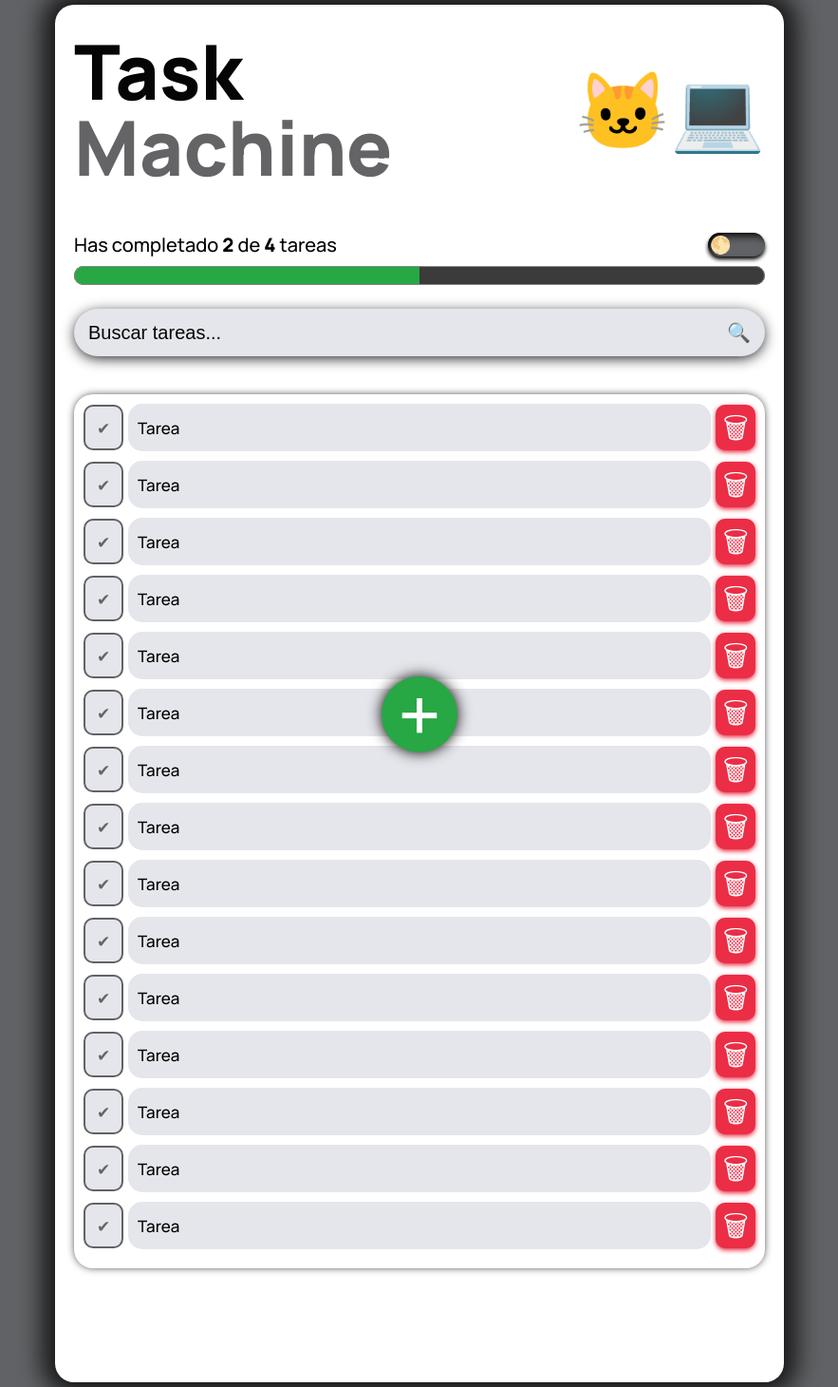
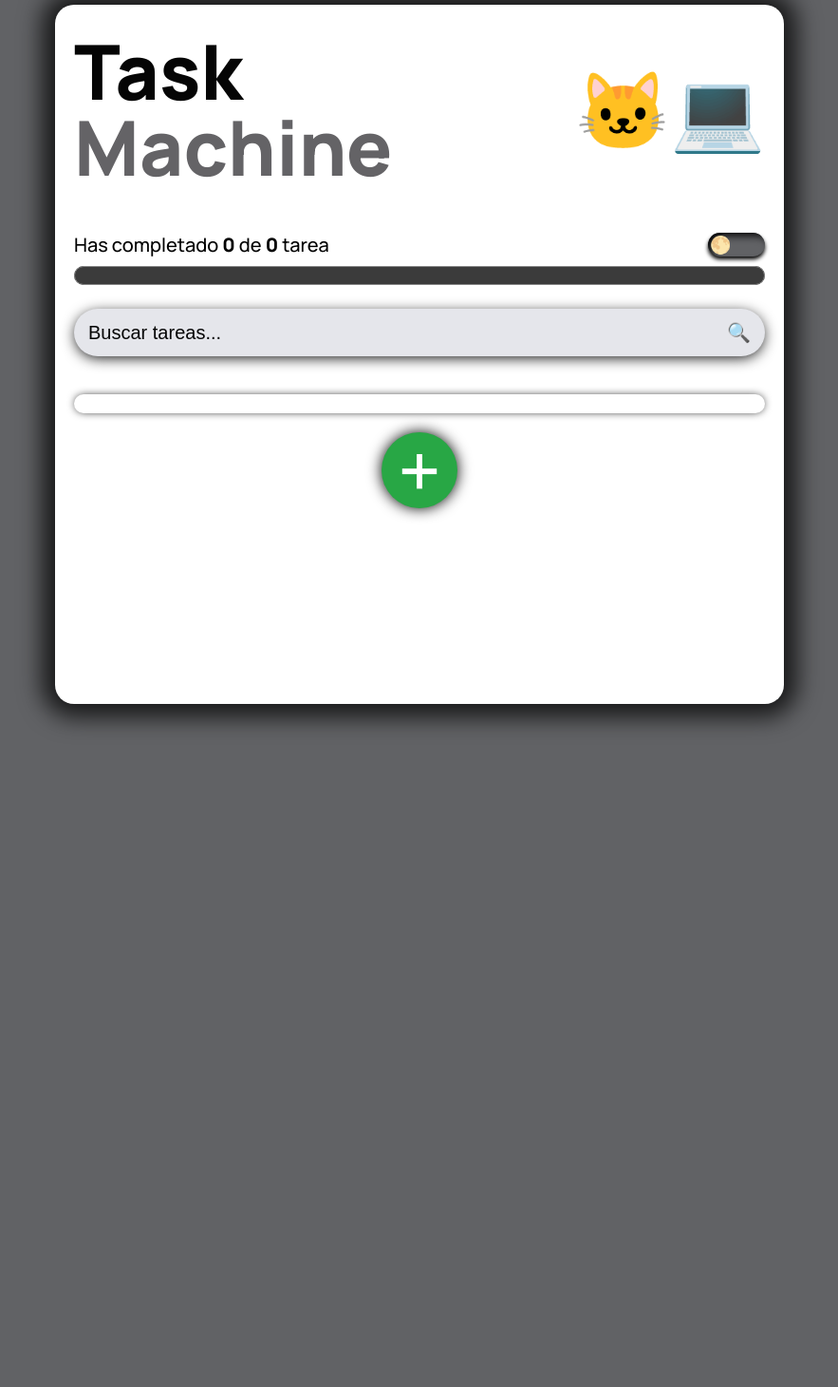
Before and after one commit to jeisonrojasm/task-machine-personal, a React (Create React App) app: page / in a window 1280 px wide. Shown: the whole page at 95% size, without its empty margins (198-1081 px from the left). After the commit the page ends 800 px from the top, so only its background shows below. Built offline with nearby package versions, Linux system fonts and the light colour scheme.

Commit message:
useLocalStorage and search items created

```diff
--- /dev/null
+++ b/src/GeneralHooks/useLocalStorage.js
@@ -0,0 +1,14 @@
+export const useLocalStorage = (key, initialValue) => {
+    let parsedData = JSON.parse(localStorage.getItem(key));
+
+    if (!parsedData) {
+        localStorage.setItem(key, JSON.stringify(initialValue));
+        parsedData = JSON.parse(localStorage.getItem(key));
+    } else {
+        parsedData = JSON.parse(localStorage.getItem(key));
+    }
+
+    return {
+        parsedData,
+    };
+};
--- /dev/null
+++ b/src/components/TodoContext/TodoContext.jsx
@@ -0,0 +1,18 @@
+import React, { useState } from 'react';
+
+import { useLocalStorage } from '../../GeneralHooks/useLocalStorage';
+
+export const TodoContext = React.createContext();
+
+export const TodoProvider = ({ children }) => {
+
+    const [searchedValue, setSearchedValue] = useState('');
+
+    const { parsedData: data } = useLocalStorage('TODOS_DATA_V1', []);
+
+    return (
+        <TodoContext.Provider value={{ data, searchedValue, setSearchedValue }}>
+            {children}
+        </TodoContext.Provider>
+    );
+};
--- a/src/components/TodoCounter/TodoCounter.css
+++ b/src/components/TodoCounter/TodoCounter.css
@@ -16,7 +16,6 @@
     width: 100%;
     height: 3rem;
     accent-color: var(--success-color);
-    ;
 }
 
 @media (min-width:768px) {
--- a/src/components/TodoCounter/TodoCounter.jsx
+++ b/src/components/TodoCounter/TodoCounter.jsx
@@ -1,17 +1,33 @@
+import { useContext, useEffect, useState } from 'react';
+
 import './TodoCounter.css';
 
 import { LightMode } from '../LightMode/LightMode';
 
+import { TodoContext } from '../TodoContext/TodoContext';
+
 export const TodoCounter = () => {
+
+    const { data } = useContext(TodoContext);
+
+    const [doneTodos, setDoneTodos] = useState(0);
+    const [totalTodos, setTotalTodos] = useState(0);
+
+    useEffect(() => {
+        setDoneTodos(data.filter(data => data.done).length);
+        setTotalTodos(data.length);
+        // eslint-disable-next-line
+    }, [doneTodos, totalTodos]);
+
     return (
         <div className='todo-counter'>
             <div className='todo-counter__counter'>
                 <p>
-                    Has completado <span className='todo-counter__counter--span'>2</span> de <span className='todo-counter__counter--span'>4</span> tareas
+                    Has completado <span className='todo-counter__counter--span'>{doneTodos}</span> de <span className='todo-counter__counter--span'>{totalTodos}</span> {totalTodos < 2 ? 'tarea' : 'tareas'}
                 </p>
                 <LightMode />
             </div>
-            <progress className='todo-counter__progress' value="50" max="100">50%</progress>
+            <progress className='todo-counter__progress' value={doneTodos} max={totalTodos}></progress>
         </div>
     )
 }
--- a/src/components/TodoItem/TodoItem.jsx
+++ b/src/components/TodoItem/TodoItem.jsx
@@ -1,14 +1,24 @@
+import { useContext } from 'react';
+
 import './TodoItem.css';
 
-export const TodoItem = () => {
+import { TodoContext } from '../TodoContext/TodoContext';
+
+export const TodoItem = ({ text }) => {
+
+    const { data } = useContext(TodoContext)
+
+    const onCheckClick = () => {
+        console.log('click');
+    };
+
     return (
         <div className='todo-item'>
-            <span className='todo-item__check'>
+            <span className='todo-item__check' onClick={onCheckClick}>
                 ✔
             </span>
             <p className='todo-item__text'>
-                {/* Lorem ipsum dolor sit amet, consectetur adipisicing elit. */}
-                Tarea
+                {text}
             </p>
             <span className='todo-item__delete'>
                 🗑
--- a/src/components/TodoList/TodoList.jsx
+++ b/src/components/TodoList/TodoList.jsx
@@ -2,24 +2,17 @@ import './TodoList.css';
 
 import { TodoItem } from "../TodoItem/TodoItem";
 
+import { useSearchedData } from './useSearchedData';
+
 export const TodoList = () => {
+
+    const searchedData = useSearchedData();
+
     return (
         <div className='todo-list'>
-            <TodoItem />
-            <TodoItem />
-            <TodoItem />
-            <TodoItem />
-            <TodoItem />
-            <TodoItem />
-            <TodoItem />
-            <TodoItem />
-            <TodoItem />
-            <TodoItem />
-            <TodoItem />
-            <TodoItem />
-            <TodoItem />
-            <TodoItem />
-            <TodoItem />
+            {
+                searchedData.map(data => <TodoItem key={data.id} text={data.text} />)
+            }
         </div>
     )
 }
--- /dev/null
+++ b/src/components/TodoList/useSearchedData.js
@@ -0,0 +1,22 @@
+import { useContext } from "react";
+
+import { TodoContext } from "../TodoContext/TodoContext";
+
+export const useSearchedData = () => {
+
+    const { data, searchedValue } = useContext(TodoContext);
+
+    let parsedData;
+
+    if (!searchedValue) {
+        parsedData = [...data];
+    } else {
+        parsedData = data.filter(data => {
+            const actualValueLower = data.text.toLowerCase();
+            const searchedValueLower = searchedValue.toLocaleLowerCase();
+            return actualValueLower.includes(searchedValueLower);
+        });
+    }
+
+    return parsedData;
+};
--- a/src/components/TodoSearch/TodoSearch.jsx
+++ b/src/components/TodoSearch/TodoSearch.jsx
@@ -1,9 +1,20 @@
+import { useContext } from 'react';
+
+import { TodoContext } from '../TodoContext/TodoContext';
+
 import './TodoSearch.css';
 
 export const TodoSearch = () => {
+
+    const { searchedValue, setSearchedValue } = useContext(TodoContext);
+
+    const onTodoSearchChange = ({ target }) => {
+        setSearchedValue(target.value);
+    };
+
     return (
         <div className='todo-search'>
-            <input className='todo-search__input' type="text" placeholder="Buscar tareas..." />
+            <input className='todo-search__input' type="text" value={searchedValue} placeholder="Buscar tareas..." onChange={onTodoSearchChange} />
             <span className='todo-search__icon'>🔍</span>
         </div>
     )
--- a/src/index.js
+++ b/src/index.js
@@ -1,11 +1,17 @@
 import React from 'react';
 import ReactDOM from 'react-dom/client';
+
+import './index.css';
+
 import { App } from './components/App/App';
-import './index.css';
+
+import { TodoProvider } from './components/TodoContext/TodoContext';
 
 const root = ReactDOM.createRoot(document.getElementById('root'));
 root.render(
   <React.StrictMode>
-    <App />
+    <TodoProvider>
+      <App />
+    </TodoProvider>
   </React.StrictMode>
 );
```
